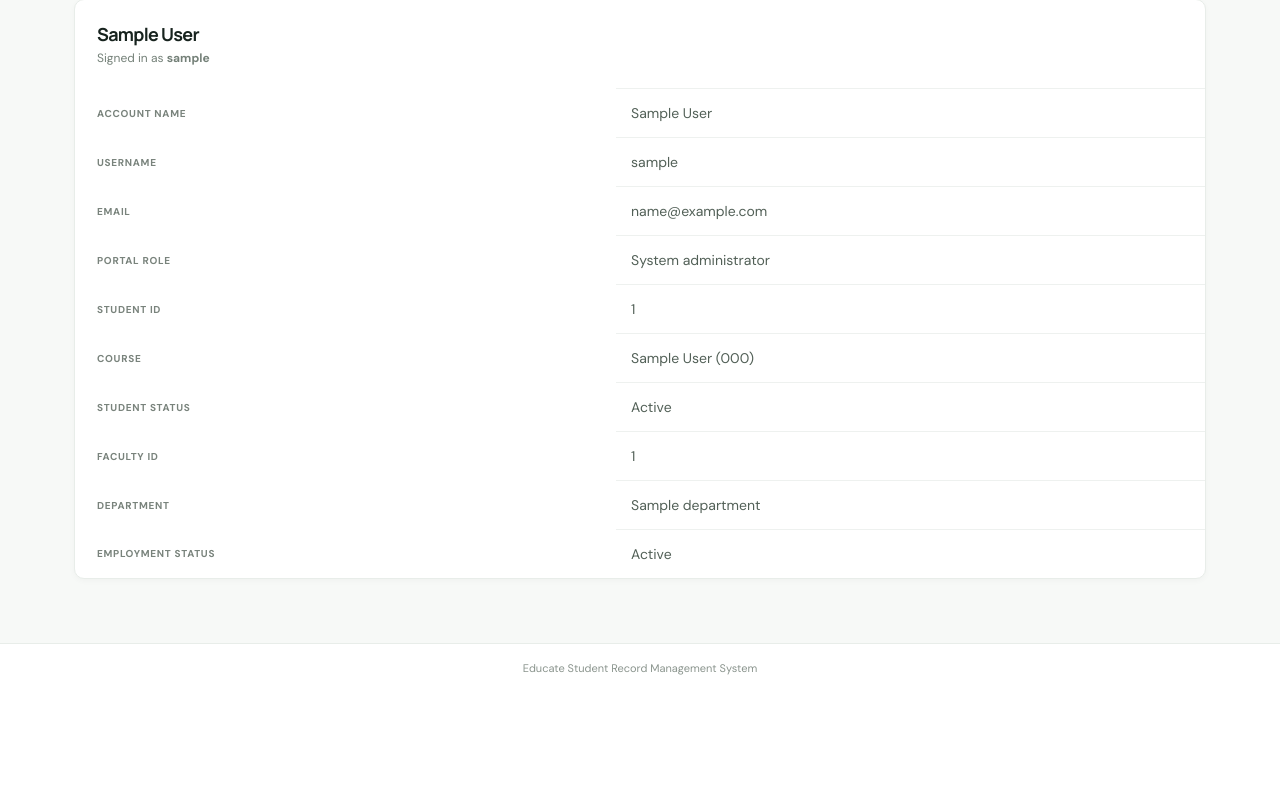
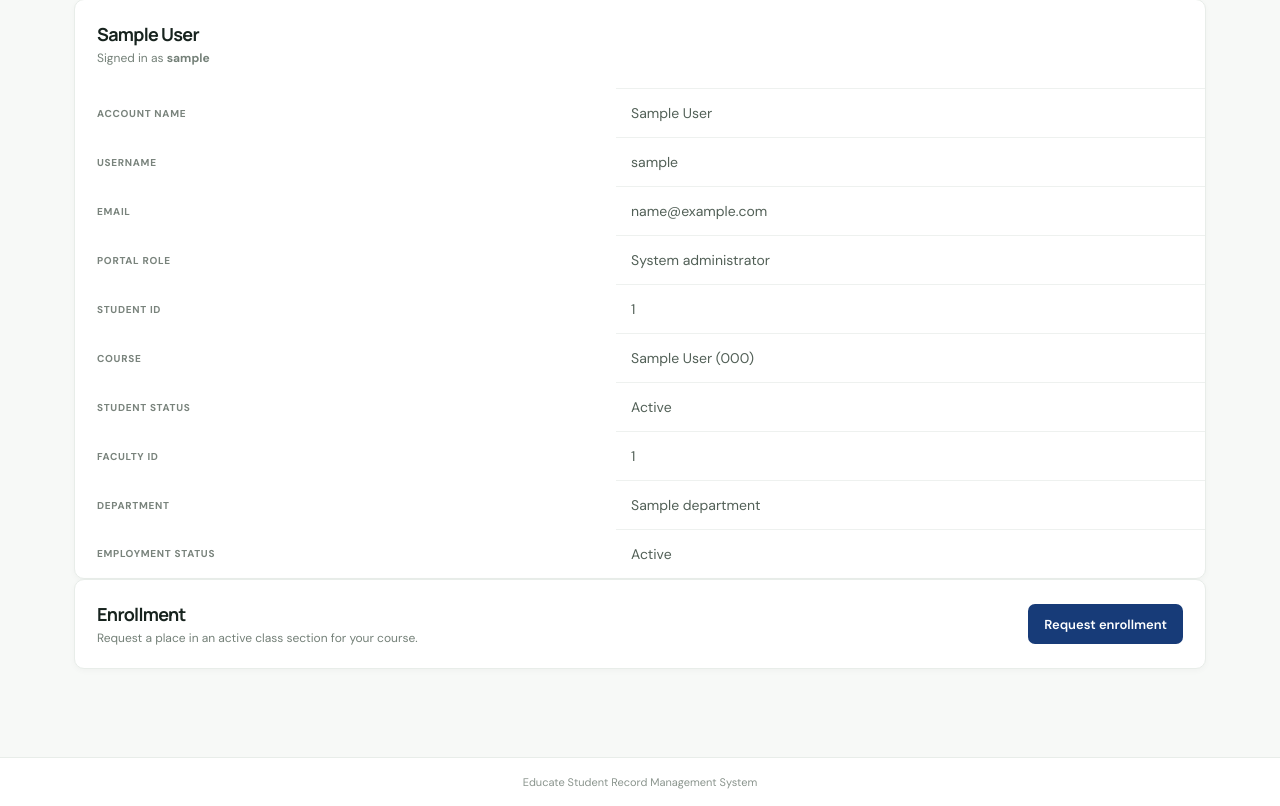
Before and after one commit to ArlyneUdaundo/IT425, a Django app: page /account/ in a window 1280 px wide. Shown: the part 238-1044 px from the top of the page. Before the commit the page ends 913 px from the top, so only its background shows below. Run offline with Django 5.2, Linux system fonts and the light colour scheme; a user stored in the database is signed in; tables that the repository leaves empty hold one stand-in row (values such as "Sample post").

Commit message:
feat: add enrollment request action to account
Give signed-in students a direct path from My Account to the enrollment request form.

Co-authored-by: Copilot <223556219+Copilot@users.noreply.github.com>

```diff
--- a/students/templates/students/account_detail.html
+++ b/students/templates/students/account_detail.html
@@ -38,4 +38,15 @@
     </table>
   </div>
 </section>
+{% if student %}
+<section class="panel staff-panel">
+  <div class="panel-heading">
+    <div>
+      <h2>Enrollment</h2>
+      <p>Request a place in an active class section for your course.</p>
+    </div>
+    <a class="button button-primary" href="{% url 'enrollment:student_request' %}">Request enrollment</a>
+  </div>
+</section>
+{% endif %}
 {% endblock %}
--- a/students/tests.py
+++ b/students/tests.py
@@ -102,6 +102,10 @@ class StudentDirectoryTests(TestCase):
         self.assertContains(response, "Student ID")
         self.assertContains(response, "STU-001")
         self.assertContains(response, "Test Program")
+        self.assertContains(response, "Request enrollment")
+        self.assertContains(
+            response, reverse("enrollment:student_request")
+        )
 
     def test_my_account_shows_linked_faculty_identifier(self):
         instructor = User.objects.create_user(
```
